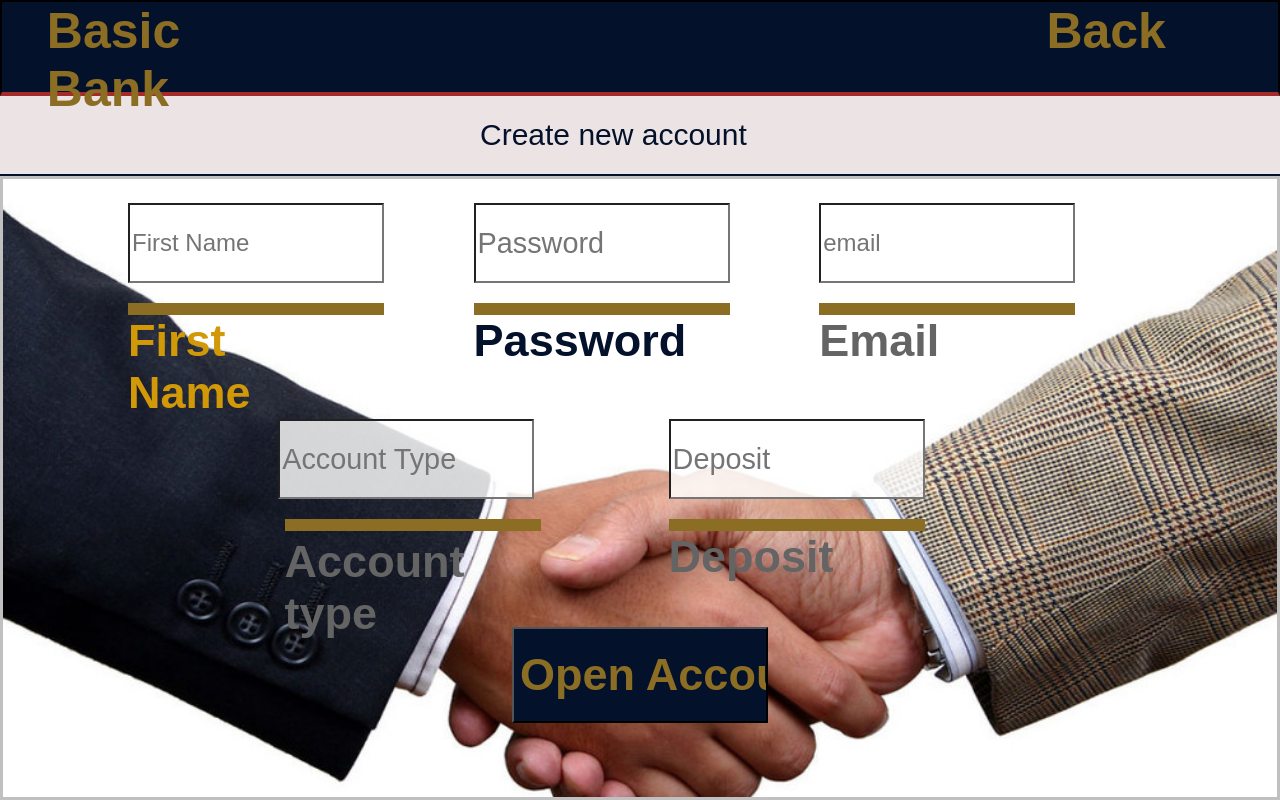
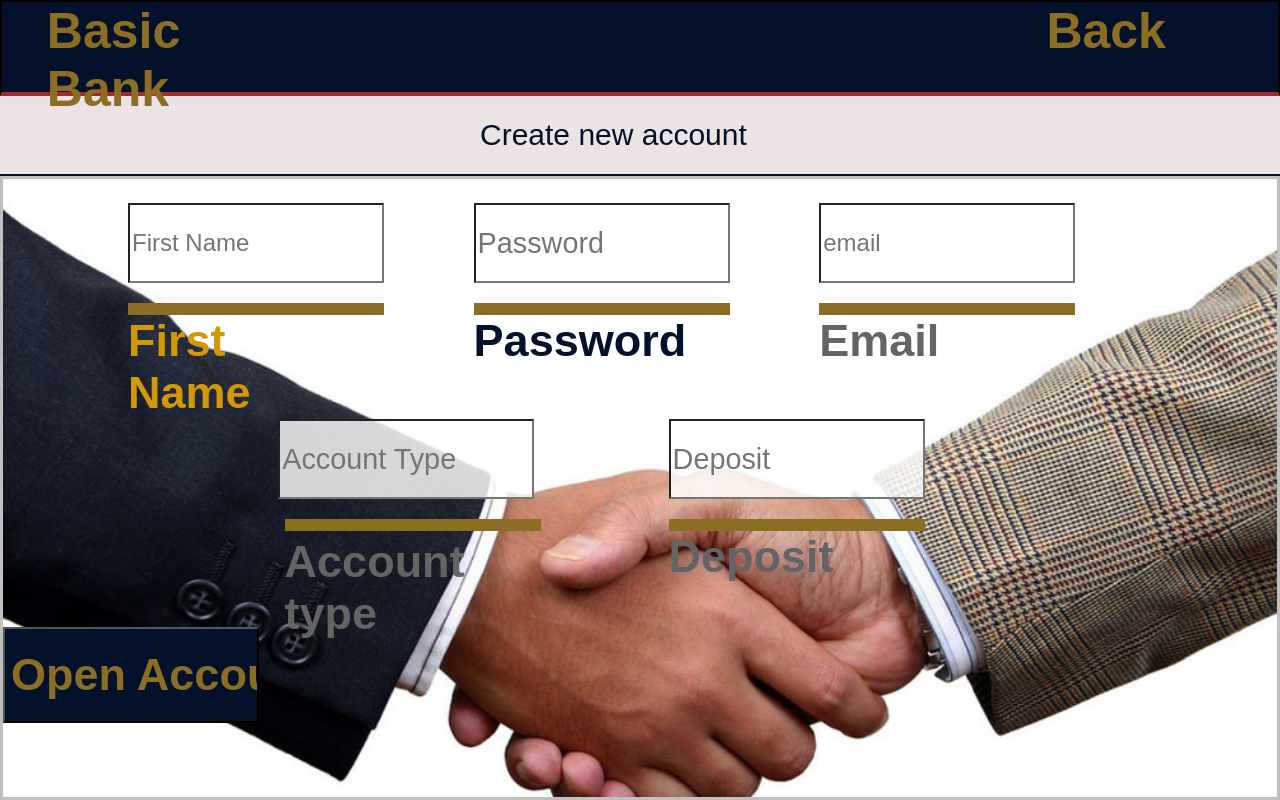
Before and after one commit to cyberstizz/basicbank, a React (Create React App) app: page /create in a window 1280 px wide. Built offline with nearby package versions, Linux system fonts and the light colour scheme.

Commit message:
got rid of align self property

```diff
--- a/src/components/Accounts.css
+++ b/src/components/Accounts.css
@@ -152,12 +152,12 @@ margin-top: 2vh; */
 .openAccountButton{
     height: 12vh;
     width: 20vw;
-    align-self: center;
     font-size: 45px;
     font-weight: 900;
     color:rgb(139, 110, 35);
     background-color: rgb(3, 17, 42);
     margin-top: -4vh;
+
 }
 
 .firstNameBlock{
```
